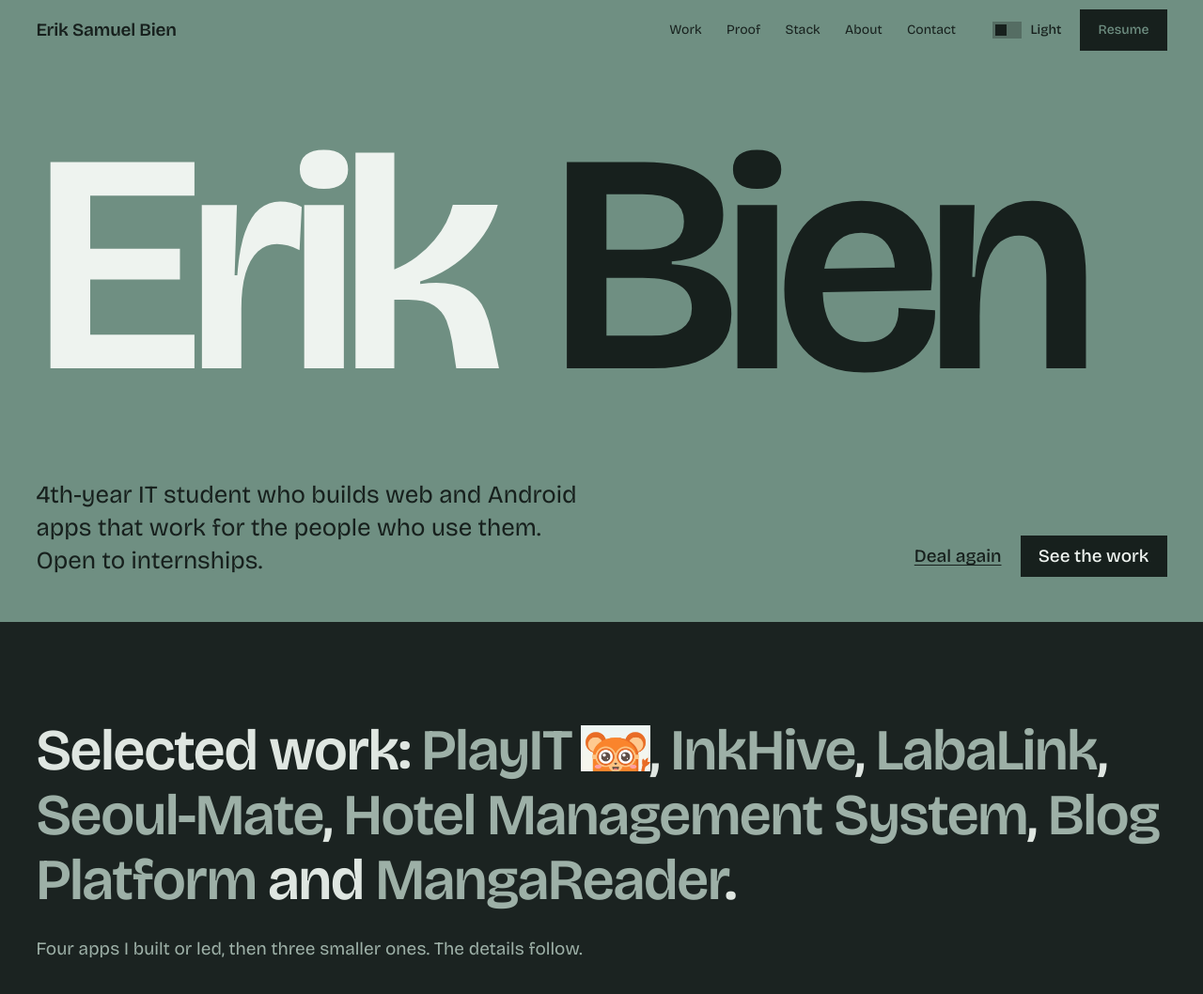
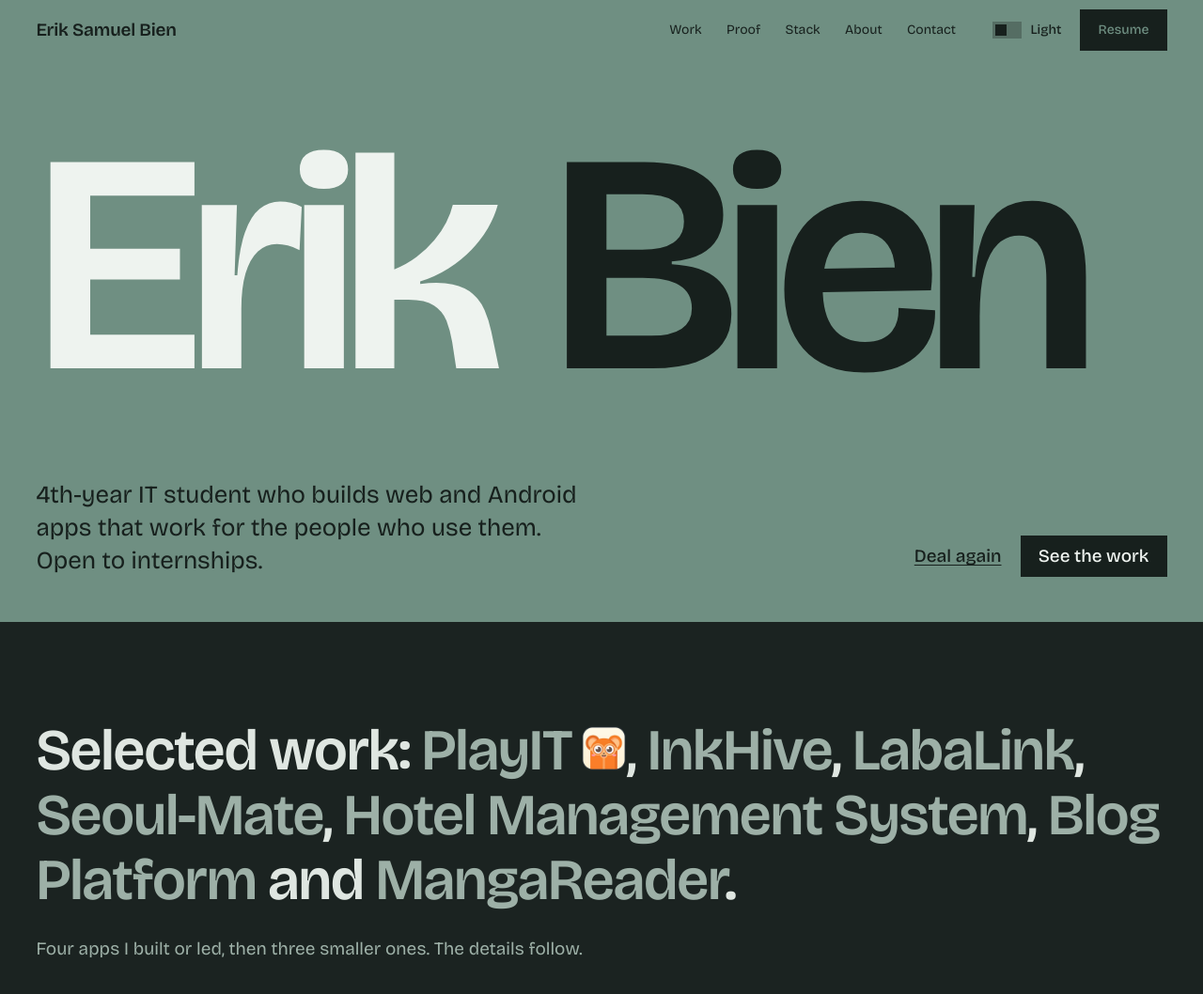
Before and after one commit to thatguyKire/PORTFOLIO, a plain HTML site: page index.html in a window 1280 px wide. Shown: the top 1058 px of the page at 94% size. Drawn offline with nearby package versions, Linux system fonts and the light colour scheme.

Commit message:
Show PlayIT's logo beside its name instead of a Start screen crop

```diff
--- a/css/site.css
+++ b/css/site.css
@@ -167,9 +167,10 @@ html:has(.menu[open]) { overflow: hidden; }
 .names-h, .names-list, .names-list li { display: inline; }
 .names-h { font-size: inherit; line-height: inherit; }
 .names-list a { color: var(--muted); text-decoration: none; transition: color var(--t-hover) ease; }
-/* a picture of the work sits in the line after its name, at the height of the capitals */
-.frame { display: inline-block; width: 1.2em; height: 0.8em; margin-left: 0.15em; vertical-align: -0.04em; overflow: hidden; background: var(--surface); transform-origin: left center; transition: transform var(--t-ui) var(--ease-out); }
-.frame img { width: 100%; height: 100%; object-fit: cover; object-position: 50% 62%; }
+.names-list .whole { white-space: nowrap; } /* a hyphenated name never splits across lines */
+/* the work's logo sits in the line after its name, at the height of the capitals; it brings its own tile */
+.frame { display: inline-block; width: 0.8em; height: 0.8em; margin-left: 0.15em; vertical-align: -0.04em; transform-origin: left center; transition: transform var(--t-ui) var(--ease-out); }
+.frame img { display: block; width: 100%; height: 100%; }
 @media (hover: hover) and (pointer: fine) {
   .names-list a:hover { color: var(--ink); }
   .names-list a:hover .frame { transform: scale(1.4); }
--- a/index.html
+++ b/index.html
@@ -71,10 +71,10 @@
       <div class="names">
         <h2 class="names-h" id="work-h">Selected work:</h2>
         <ul class="names-list">
-          <li><a href="#play">PlayIT<span class="frame" aria-hidden="true"><img src="assets/playit/start.webp" width="548" height="1188" alt=""></span></a>,</li>
+          <li><a href="#play">PlayIT<span class="frame" aria-hidden="true"><img src="assets/playit/logo.webp" width="256" height="256" alt=""></span></a>,</li>
           <li><a href="#ink">InkHive</a>,</li>
           <li><a href="#laba">LabaLink</a>,</li>
-          <li><a href="#seoul">Seoul-Mate</a>,</li>
+          <li><a class="whole" href="#seoul">Seoul-Mate</a>,</li>
           <li><a href="#also">Hotel Management System</a>,</li>
           <li><a href="#also">Blog Platform</a></li>
           <li>and <a href="#also">MangaReader</a>.</li>
```
Also changed, not shown: assets/playit/logo.webp (added), 1 other file.
